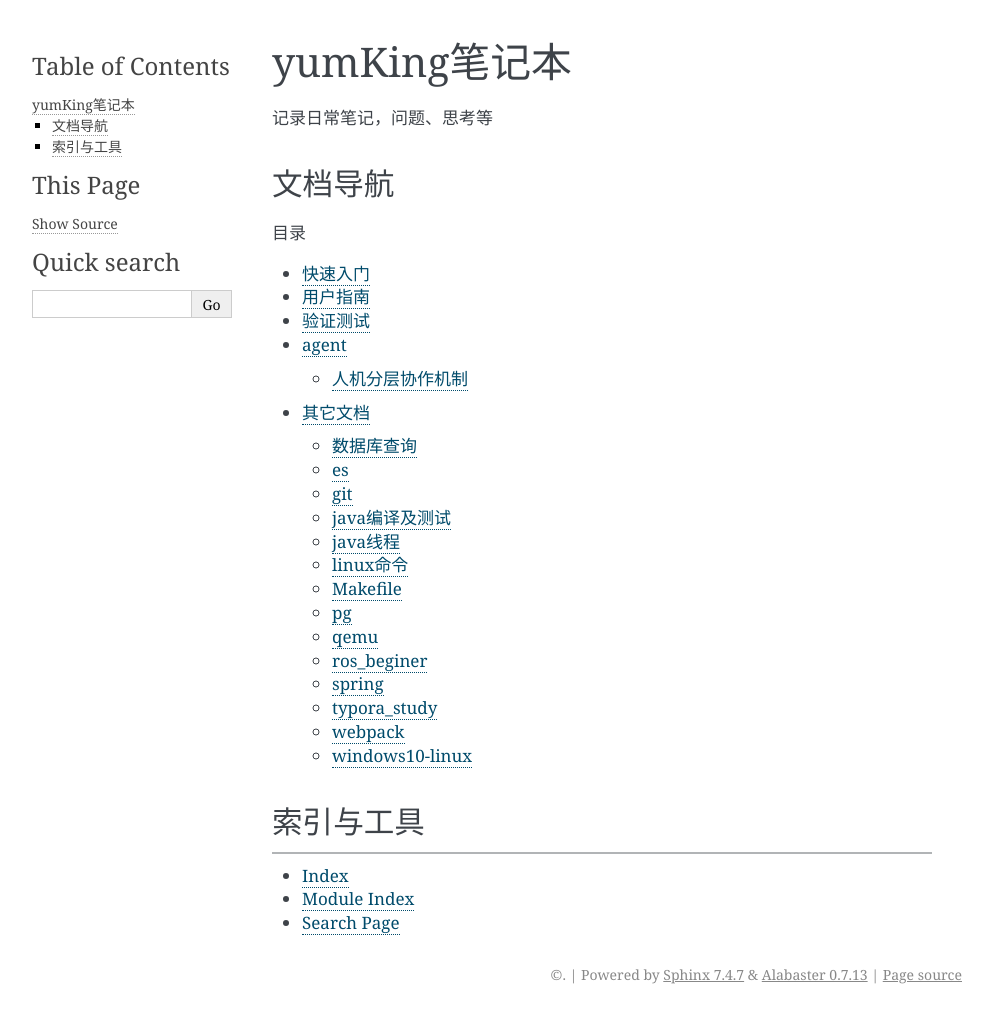
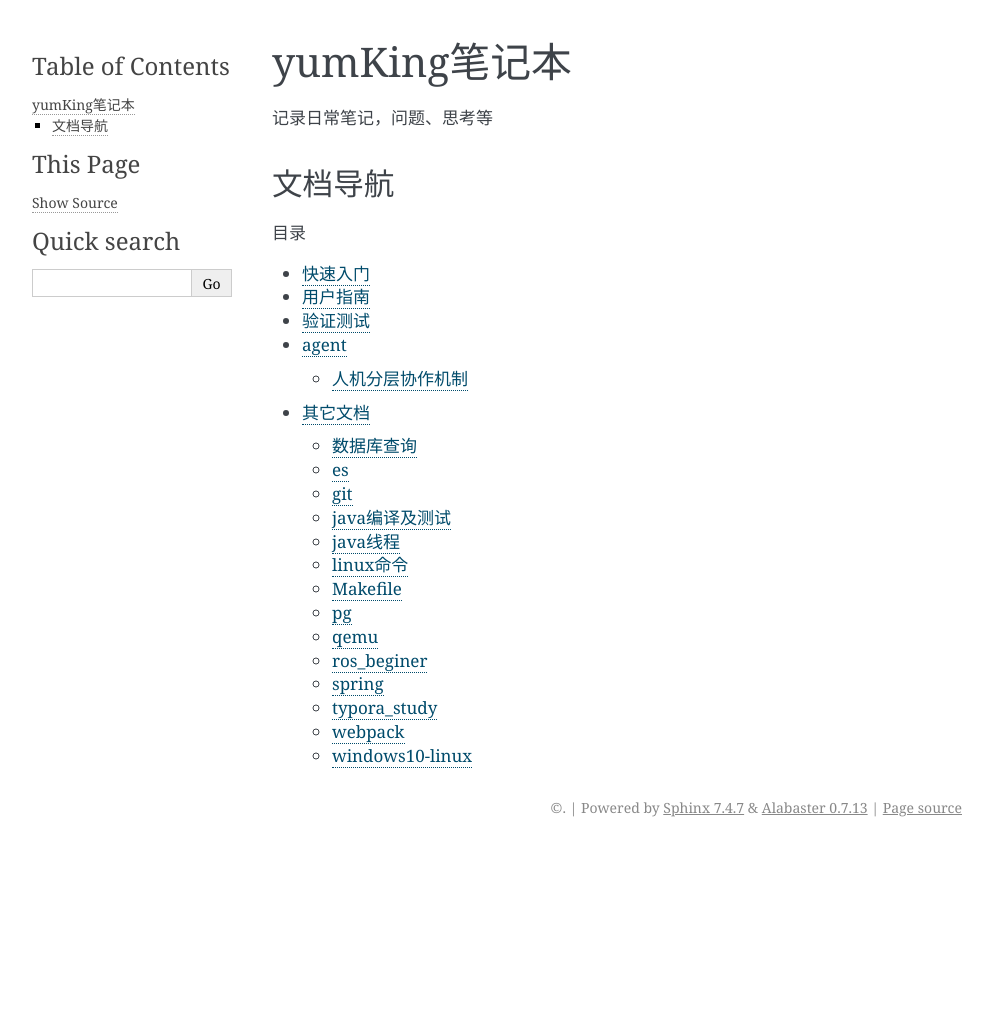
Before and after one commit to yumKing/yumking.github.io, a Sphinx documentation site: the page built from source/index.md, in a window 1280 px wide. Shown: the whole page, without its empty margins (148-1141 px from the left). Built offline with Sphinx 7.4.7, drawn with Linux system fonts in a browser that asks for light colours; after the commit the page ends 900 px from its top, so only the background shows below that.

Commit message:
note: 去掉根文档中的索引与工具

````diff
--- a/source/index.md
+++ b/source/index.md
@@ -16,8 +16,8 @@ agent <agents/index>
 其它文档 <others/index>
 ```
 
-## 索引与工具
+<!-- ## 索引与工具
 ----------
 * {ref}`genindex`
 * {ref}`modindex`
-* {ref}`search`
+* {ref}`search` -->
````
